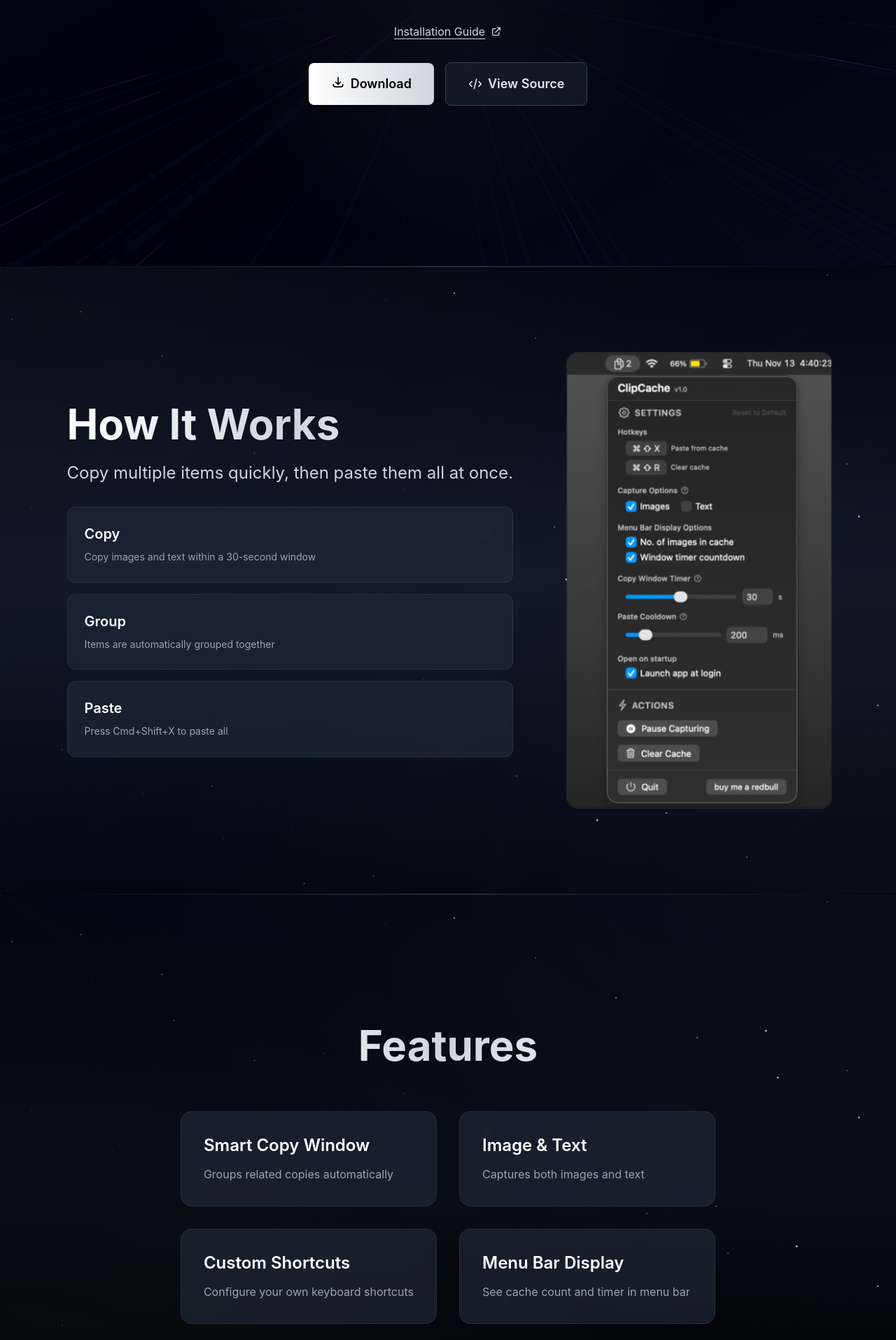
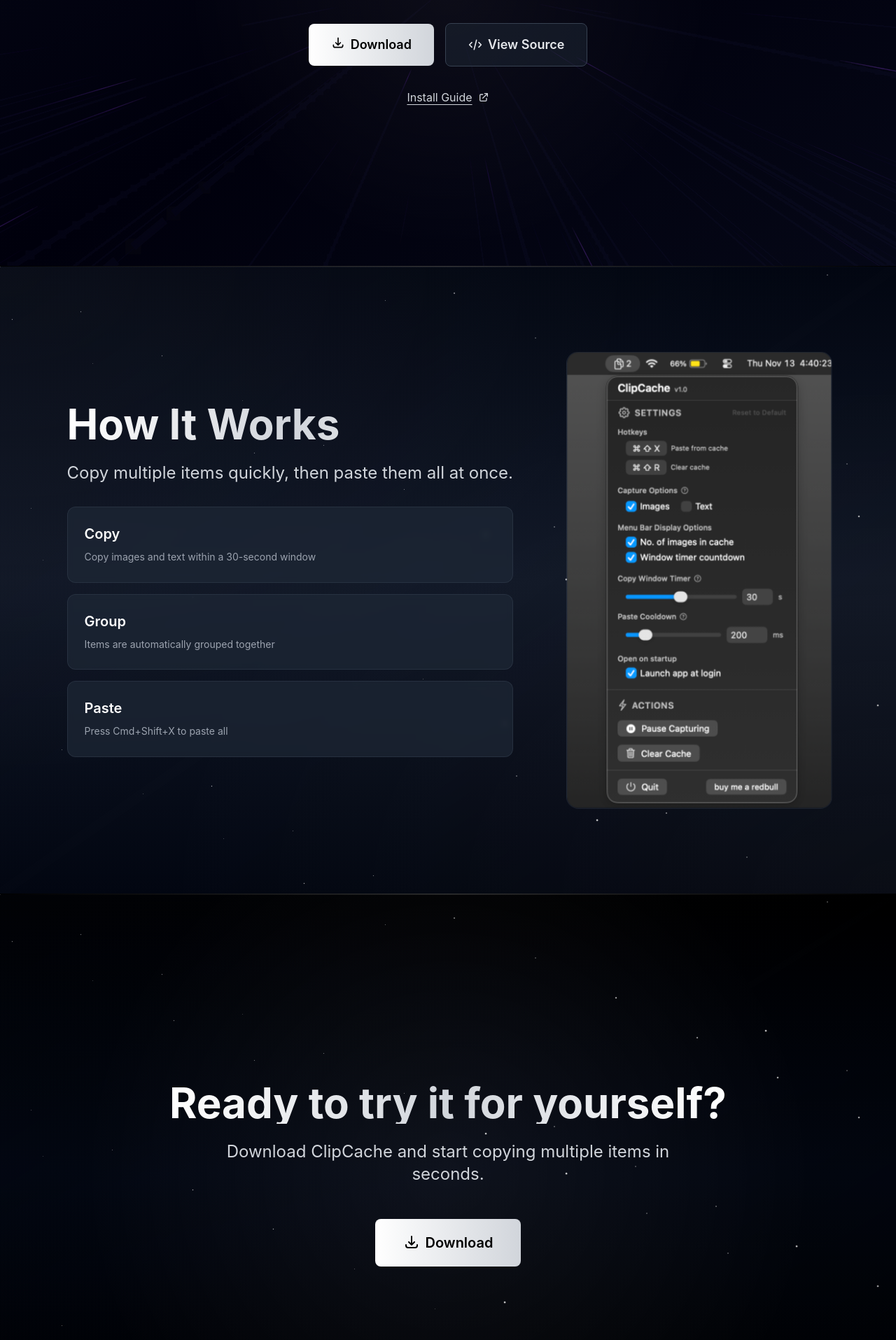
Before and after one commit to w1lt/clipcache-site, a Next.js app: page / in a window 1280 px wide. Shown: the part 420-2335 px from the top of the page at 70% size. Built offline with nearby package versions, Linux system fonts and the light colour scheme.

Commit message:
Remove features section, move install guide below buttons, remove hover scale effect

```diff
--- a/app/page.tsx
+++ b/app/page.tsx
@@ -98,38 +98,6 @@
               single keyboard shortcut.
             </motion.p>
 
-            {/* Installation Link */}
-            <motion.div
-              initial={{ opacity: 0, y: 20 }}
-              animate={{ opacity: 1, y: 0 }}
-              transition={{ duration: 0.6, delay: 0.3 }}
-              className="mb-8"
-            >
-              <motion.a
-                href="https://github.com/w1lt/ClipCache?tab=readme-ov-file#%EF%B8%8F-installation"
-                target="_blank"
-                rel="noopener noreferrer"
-                whileHover={{ scale: 1.05 }}
-                whileTap={{ scale: 0.95 }}
-                className="inline-flex items-center gap-2 text-gray-300 hover:text-white transition-colors underline underline-offset-4"
-              >
-                Installation Guide
-                <motion.svg
-                  className="w-4 h-4"
-                  fill="none"
-                  stroke="currentColor"
-                  viewBox="0 0 24 24"
-                >
-                  <path
-                    strokeLinecap="round"
-                    strokeLinejoin="round"
-                    strokeWidth={2}
-                    d="M10 6H6a2 2 0 00-2 2v10a2 2 0 002 2h10a2 2 0 002-2v-4M14 4h6m0 0v6m0-6L10 14"
-                  />
-                </motion.svg>
-              </motion.a>
-            </motion.div>
-
             {/* CTA Buttons */}
             <motion.div
               initial={{ opacity: 0, y: 20 }}
@@ -194,6 +162,36 @@
                   />
                 </motion.svg>
                 View Source
+              </motion.a>
+            </motion.div>
+
+            {/* Installation Link */}
+            <motion.div
+              initial={{ opacity: 0, y: 20 }}
+              animate={{ opacity: 1, y: 0 }}
+              transition={{ duration: 0.6, delay: 0.8 }}
+              className="mt-8"
+            >
+              <motion.a
+                href="https://github.com/w1lt/ClipCache?tab=readme-ov-file#%EF%B8%8F-installation"
+                target="_blank"
+                rel="noopener noreferrer"
+                className="inline-flex items-center gap-2 text-gray-300 hover:text-white transition-colors underline underline-offset-4"
+              >
+                Install Guide
+                <motion.svg
+                  className="w-4 h-4"
+                  fill="none"
+                  stroke="currentColor"
+                  viewBox="0 0 24 24"
+                >
+                  <path
+                    strokeLinecap="round"
+                    strokeLinejoin="round"
+                    strokeWidth={2}
+                    d="M10 6H6a2 2 0 00-2 2v10a2 2 0 002 2h10a2 2 0 002-2v-4M14 4h6m0 0v6m0-6L10 14"
+                  />
+                </motion.svg>
               </motion.a>
             </motion.div>
           </motion.div>
@@ -300,95 +298,6 @@
         {/* Section Divider */}
         <div className="relative h-px bg-gradient-to-r from-transparent via-white/20 to-transparent" />
 
-        {/* Features */}
-        <section className="relative w-full min-h-screen bg-gradient-to-b from-gray-950 via-gray-900/50 to-black">
-          {/* Section Background */}
-          <TwinklingStars />
-          <div className="absolute inset-0 bg-gradient-to-bl from-gray-950/20 via-transparent to-black/20" />
-          <div className="absolute inset-0 bg-[radial-gradient(ellipse_at_top_right,rgba(255,255,255,0.03),transparent_60%)]" />
-          <div className="absolute inset-0 bg-[radial-gradient(ellipse_at_bottom_left,rgba(255,255,255,0.03),transparent_60%)]" />
-          <div className="absolute top-0 left-0 right-0 h-px bg-gradient-to-r from-transparent via-white/10 to-transparent" />
-          <div className="relative max-w-5xl mx-auto min-h-screen flex items-center justify-center py-32 px-6">
-            <motion.div
-              initial={{ opacity: 0 }}
-              whileInView={{ opacity: 1 }}
-              viewport={{ once: true }}
-              transition={{ duration: 0.8 }}
-            >
-              <motion.h2
-                initial={{ opacity: 0, y: 20 }}
-                whileInView={{ opacity: 1, y: 0 }}
-                viewport={{ once: true }}
-                transition={{ duration: 0.8, ease: "easeOut" }}
-                className="text-5xl md:text-6xl font-bold mb-16 text-center bg-gradient-to-r from-white via-gray-300 to-white bg-clip-text text-transparent"
-              >
-                Features
-              </motion.h2>
-              <div className="grid md:grid-cols-2 gap-8">
-                {[
-                  {
-                    title: "Smart Copy Window",
-                    desc: "Groups related copies automatically",
-                    gradient: "from-white/10 to-gray-500/10",
-                    borderHover: "hover:border-white/30",
-                  },
-                  {
-                    title: "Image & Text",
-                    desc: "Captures both images and text",
-                    gradient: "from-gray-500/10 to-white/10",
-                    borderHover: "hover:border-white/30",
-                  },
-                  {
-                    title: "Custom Shortcuts",
-                    desc: "Configure your own keyboard shortcuts",
-                    gradient: "from-white/10 to-gray-400/10",
-                    borderHover: "hover:border-white/30",
-                  },
-                  {
-                    title: "Menu Bar Display",
-                    desc: "See cache count and timer in menu bar",
-                    gradient: "from-gray-400/10 to-white/10",
-                    borderHover: "hover:border-white/30",
-                  },
-                ].map((feature, idx) => (
-                  <motion.div
-                    key={idx}
-                    initial={{ opacity: 0, y: 30 }}
-                    whileInView={{ opacity: 1, y: 0 }}
-                    viewport={{ once: true, margin: "-50px" }}
-                    transition={{
-                      duration: 0.6,
-                      delay: idx * 0.1,
-                      ease: "easeOut",
-                    }}
-                    className={`relative bg-gray-800/70 backdrop-blur-sm rounded-2xl p-8 border border-gray-700/50 ${feature.borderHover} transition-all group overflow-hidden`}
-                  >
-                    {/* Background gradient */}
-                    <div
-                      className={`absolute inset-0 bg-gradient-to-br ${feature.gradient} opacity-0 group-hover:opacity-100 transition-opacity duration-300`}
-                    />
-
-                    <h3 className="text-2xl font-semibold mb-3 text-white relative z-10">
-                      {feature.title}
-                    </h3>
-                    <p className="text-gray-400 leading-relaxed relative z-10">
-                      {feature.desc}
-                    </p>
-
-                    {/* Decorative corner accent */}
-                    <div
-                      className={`absolute top-0 right-0 w-20 h-20 bg-gradient-to-br ${feature.gradient} opacity-0 group-hover:opacity-20 rounded-bl-2xl transition-opacity duration-300`}
-                    />
-                  </motion.div>
-                ))}
-              </div>
-            </motion.div>
-          </div>
-        </section>
-
-        {/* Section Divider */}
-        <div className="relative h-px bg-gradient-to-r from-transparent via-white/20 to-transparent" />
-
         {/* CTA Section */}
         <section className="relative w-full min-h-screen bg-gradient-to-b from-black via-gray-950 to-black">
           {/* Section Background */}
```
